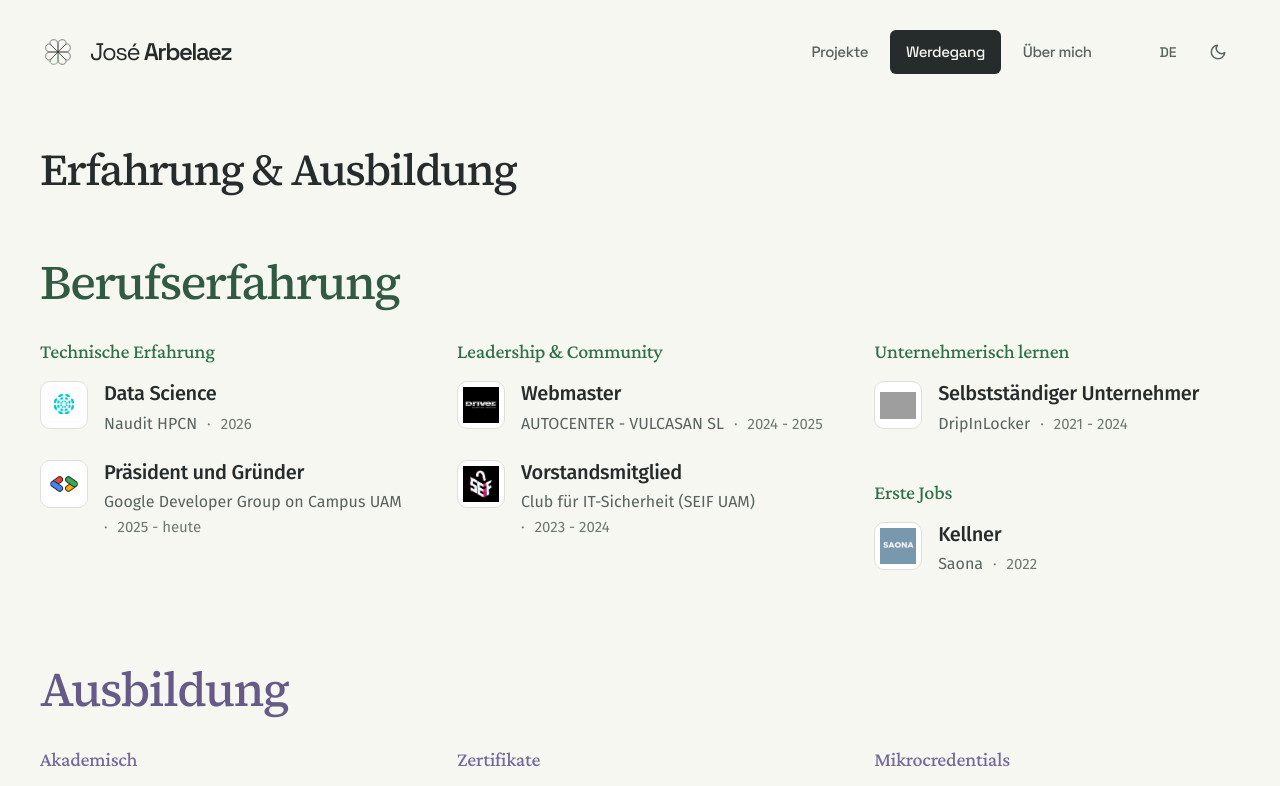
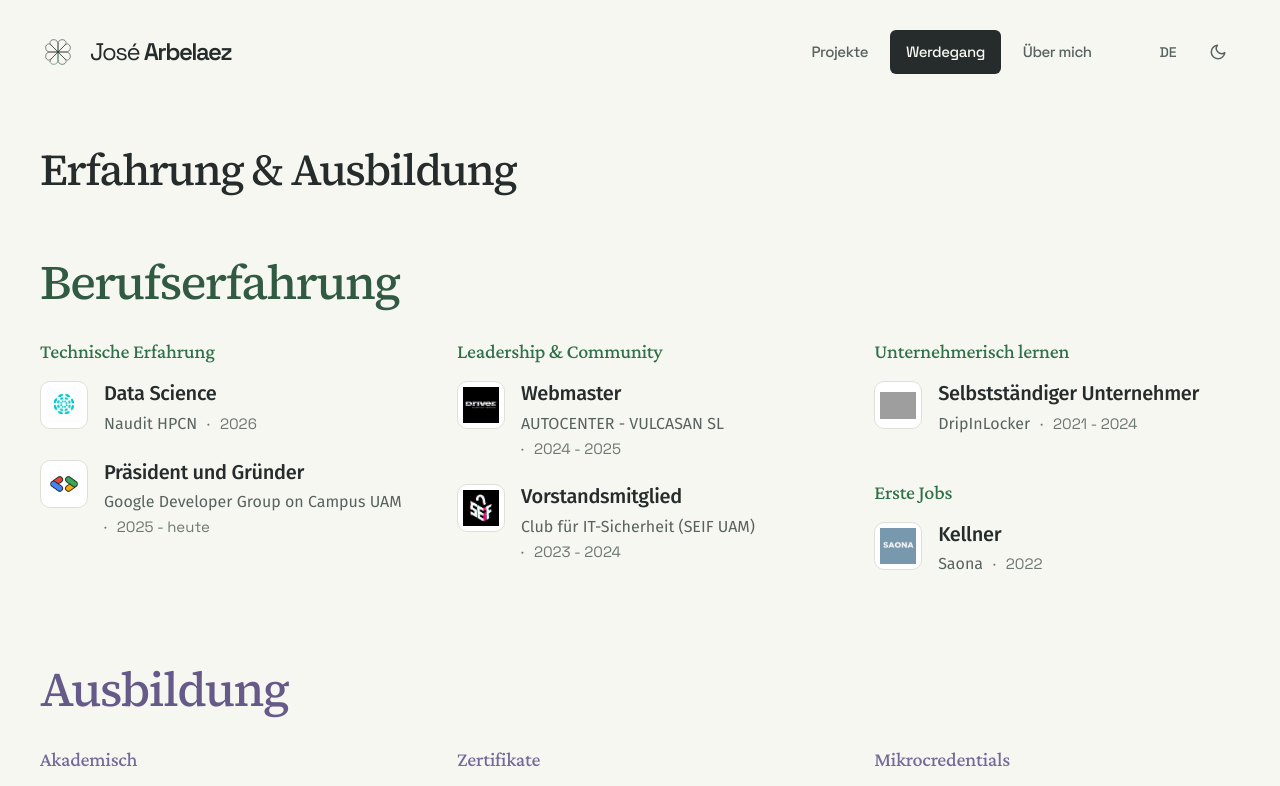
Before and after one commit to trentisiete/refactorPortfolio, an Astro site: page /de/trayectoria in a window 1280 px wide. Shown: the top 786 px of the page. Built offline with nearby package versions, Linux system fonts and the light colour scheme; Astro itself is replaced by a stand-in of ours; grey boxes are pictures that could not be loaded.

Commit message:
Match career dates to Space Grotesk typography

```diff
--- a/public/styles/profile.css
+++ b/public/styles/profile.css
@@ -70,7 +70,7 @@
 .profile-entry__title { font: 500 1.375rem/1.25 var(--font-career); letter-spacing: -.01em; margin: 0 0 .35rem; }
 .profile-entry__organization, .profile-entry__location { font: 400 1rem/1.5 var(--font-career-detail); color: var(--color-text-secondary); margin: 0; }
 .profile-entry__meta { display: flex; flex-wrap: wrap; align-items: baseline; gap: .125rem .625rem; margin: 0; }
-.profile-entry__period { font: 400 .9375rem/1.5 var(--font-career-detail); color: var(--color-text-muted); margin: 0; white-space: nowrap; }
+.profile-entry__period { font: 400 .9375rem/1.5 'Space Grotesk', var(--font-sans); color: var(--color-text-muted); margin: 0; white-space: nowrap; }
 .profile-entry__period::before { content: '·'; margin-right: .625rem; }
 .profile-entry__location { margin-top: .375rem; }
 .profile-entry__body { padding: 1rem 0 0 4.25rem; font: 400 1rem/1.65 var(--font-career-detail); color: var(--color-text-secondary); }
```
